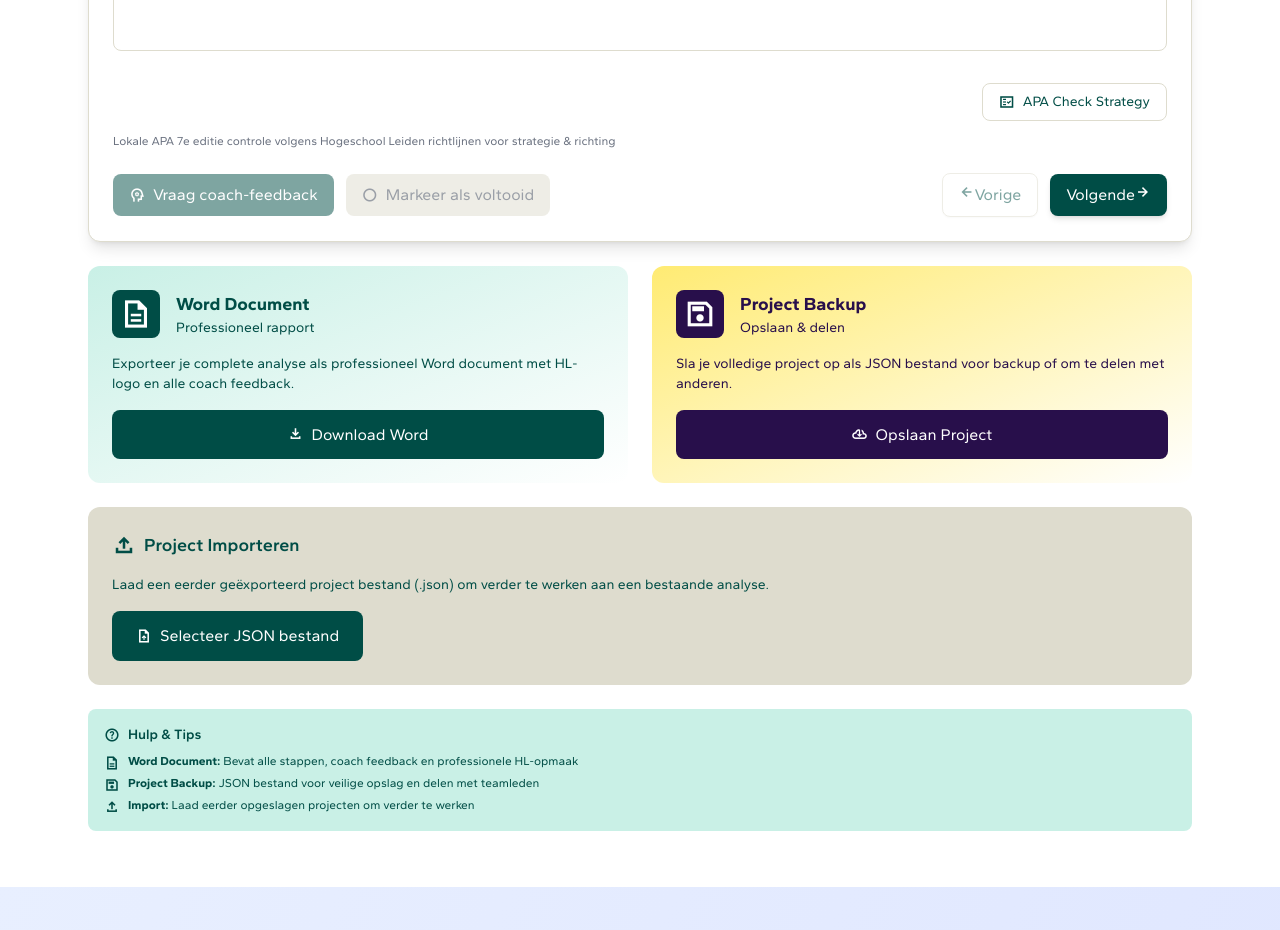
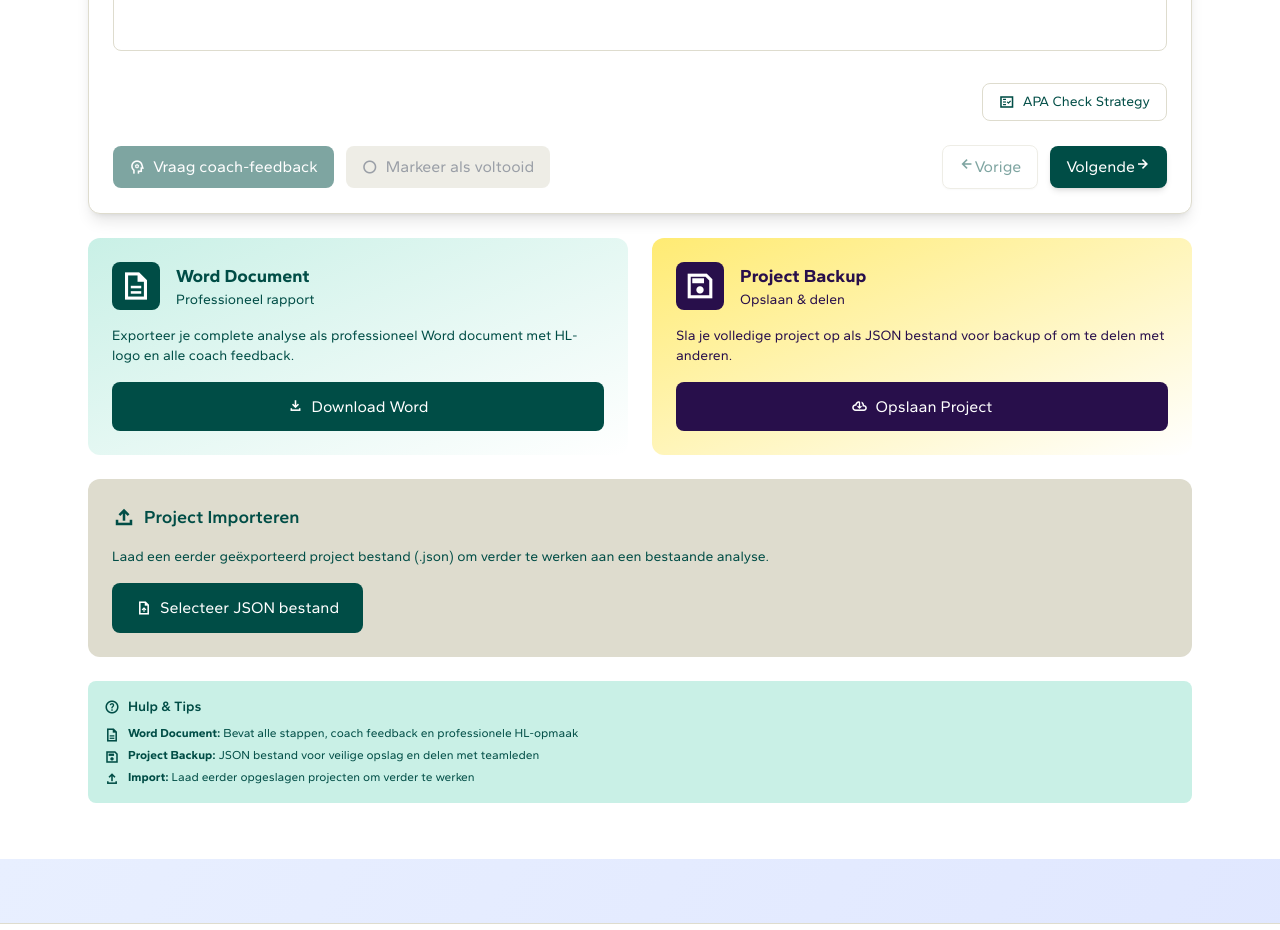
Before and after one commit to SuzannedeGroot1981/Interne-Analyse-Coach, a Next.js app: page / in a window 1280 px wide. Shown: the part 1400-2330 px from the top of the page. Built offline with nearby package versions, Linux system fonts and the light colour scheme.

Commit message:
Verwijder APA beschrijvingstekst

```diff
--- a/components/StepWizard.tsx
+++ b/components/StepWizard.tsx
@@ -749,9 +749,6 @@ Je kunt ook zonder AI feedback een volledige analyse maken. De tool slaat je wer
               </div>
             )}
 
-            <p className="text-xs text-gray-500 mt-2 font-gantari">
-              Lokale APA 7e editie controle volgens Hogeschool Leiden richtlijnen voor {currentStepData.subtitle.toLowerCase()}
-            </p>
           </div>
           {/* Coach feedback sectie */}
           {currentWizardData.feedback && (
```
